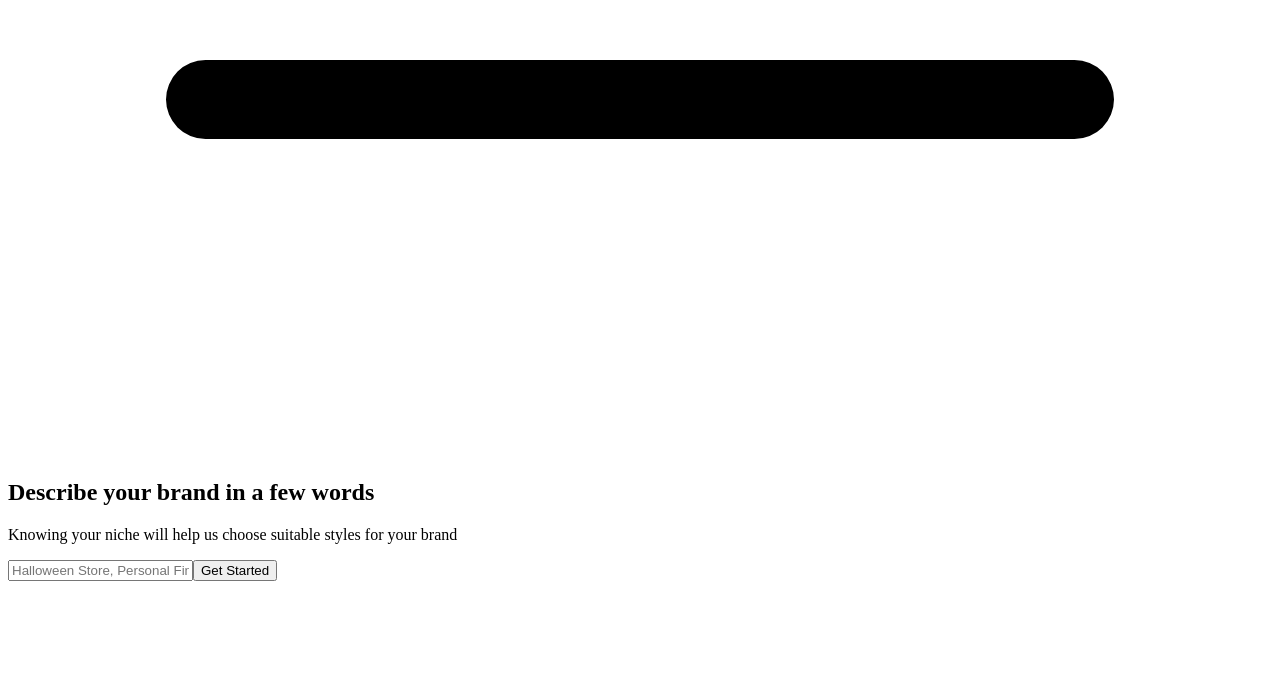
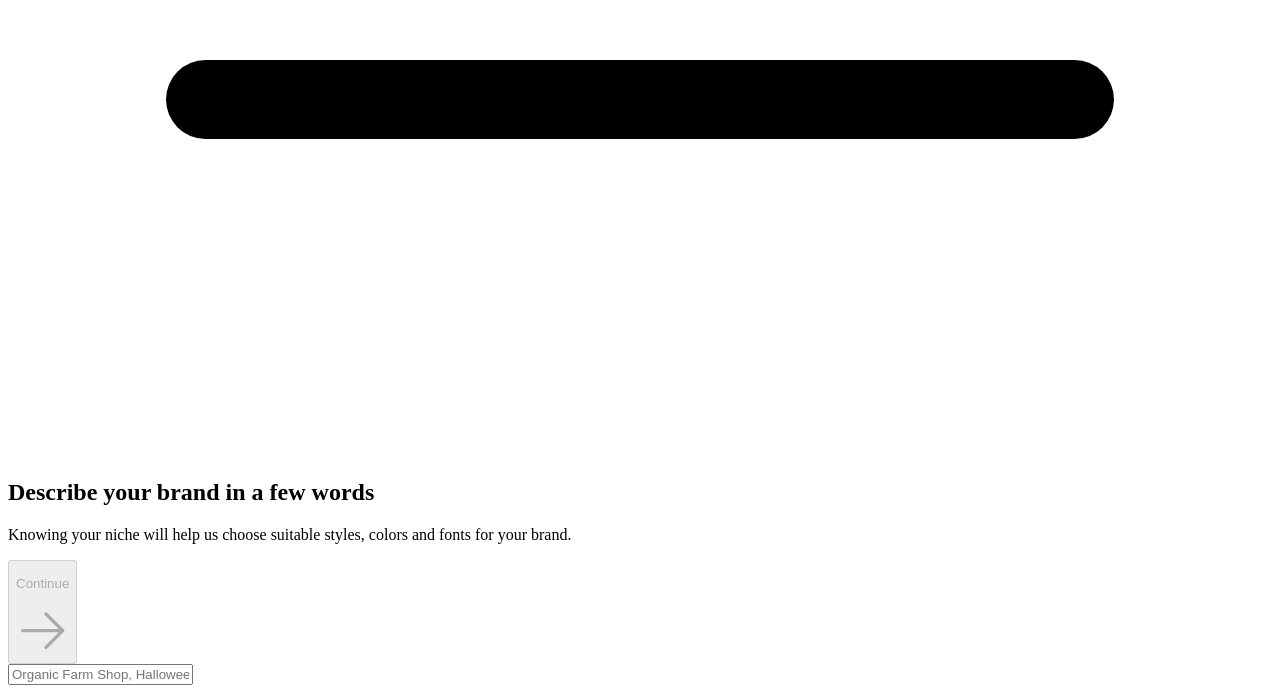
Before and after one commit to rossman22590/presto-kit, a Next.js app: page /onboarding in a window 1280 px wide. Shown: the part 1651-2344 px from the top of the page. Before the commit the page ends 2240 px from the top, so only its background shows below. Built offline with nearby package versions, Linux system fonts and the light colour scheme.

Commit message:
feat: Update onboarding page styles and layout

```diff
--- a/package.json
+++ b/package.json
@@ -9,6 +9,7 @@
     "lint": "next lint"
   },
   "dependencies": {
+    "@heroicons/react": "^2.0.17",
     "@next/font": "13.1.1",
     "@types/node": "18.11.18",
     "@types/react": "18.0.26",
--- a/src/components/DisplayText.tsx
+++ b/src/components/DisplayText.tsx
@@ -8,7 +8,7 @@ export const DisplayText = ({ heading, text }: DisplayTextProps) => {
 				<Balancer>{heading}</Balancer>
 			</h1>
 			{/* additional lg breakpoint on text resolved a visual bug with Balancer on screen resize */}
-			<p className="text-center font-Inter text-base font-normal text-presto-grey md:text-lg lg:text-xl">
+			<p className="text-center font-Inter text-base font-light text-presto-grey md:text-lg lg:text-xl">
 				<Balancer>{text}</Balancer>
 			</p>
 		</>
--- a/src/components/Form.tsx
+++ b/src/components/Form.tsx
@@ -1,14 +1,19 @@
 import type { FormProps } from "../types/Props";
 import { useForm } from "../hooks/useForm";
+import { ArrowRightIcon } from "@heroicons/react/24/outline";
 
 export const Form = ({
+	type,
 	placeholder,
 	buttonText,
 	formId,
 	submitRoute,
+	heading,
+	text,
 }: FormProps) => {
 	const { input, setInput, handleSubmit } = useForm(formId, submitRoute);
 
+	if (type === "SIMPLE") {
 		return (
 			<form
 				className="mt-4 flex w-full flex-col justify-center gap-5 md:flex-row"
@@ -28,4 +33,44 @@ export const Form = ({
 				/>
 			</form>
 		);
+	}
+
+	if (type === "ONBOARDING") {
+		return (
+			<form className="flex w-full flex-col gap-10" onSubmit={handleSubmit}>
+				{/* 1024px === max-w-5xl */}
+				<div className="flex w-[1024px] items-center justify-between">
+					<div className="flex flex-col gap-4">
+						<h1 className="text-left font-Inter text-3xl font-semibold text-black">
+							{heading}
+						</h1>
+						<p className="text-left font-Inter text-lg font-light text-presto-grey">
+							{text}
+						</p>
+					</div>
+					<button
+						type="submit"
+						className="font-regular flex cursor-pointer items-center gap-2 rounded-md bg-presto-green py-4 px-8 font-Inter text-base text-white hover:opacity-90 disabled:cursor-not-allowed disabled:opacity-70 md:text-lg"
+						tabIndex={0}
+						disabled={input.length === 0}
+						aria-disabled={input.length === 0}
+					>
+						<p>{buttonText}</p>
+						<ArrowRightIcon className="h-5 w-5" />
+					</button>
+				</div>
+
+				<input
+					type="text"
+					value={input}
+					placeholder={placeholder}
+					onChange={(e) => setInput(e.target.value)}
+					className="font-regular rounded-md bg-presto-light-grey py-5 px-7 font-Inter text-base text-presto-grey md:text-lg"
+					tabIndex={1}
+				></input>
+			</form>
+		);
+	}
+
+	return null;
 };
--- a/src/pages/index.tsx
+++ b/src/pages/index.tsx
@@ -13,6 +13,7 @@ const Home: NextPage = ({}) => {
 				your project"
 				/>
 				<Form
+					type="SIMPLE"
 					placeholder="Enter your brand name here..."
 					buttonText="Get Started"
 					formId="name"
--- a/src/pages/onboarding.tsx
+++ b/src/pages/onboarding.tsx
@@ -1,21 +1,19 @@
 import type { NextPage } from "next";
-import { DisplayText } from "../components/DisplayText";
 import { Layout } from "../components/Layout";
 import { Form } from "../components/Form";
 
 const Onboarding: NextPage = ({}) => {
 	return (
 		<Layout>
-			<section className="m-auto flex max-w-5xl flex-col items-center gap-8 pb-56">
-				<DisplayText
+			<section className="m-auto flex max-w-5xl flex-grow flex-col items-center gap-8 pt-40">
+				<Form
+					type="ONBOARDING"
+					buttonText="Continue"
+					formId="description"
+					submitRoute="starter-kits"
 					heading="Describe your brand in a few words"
-					text="Knowing your niche will help us choose suitable styles for your brand"
-				/>
-				<Form
-					placeholder="Halloween Store, Personal Finance App, Indy Music Platform... "
-					buttonText="Get Started"
-					formId="onboarding"
-					submitRoute="starter-kits"
+					text="Knowing your niche will help us choose suitable styles, colors and fonts for your brand."
+					placeholder="Organic Farm Shop, Halloween Store, Personal Finance App, Indy Music Platform... "
 				/>
 			</section>
 		</Layout>
--- a/src/types/Props.tsx
+++ b/src/types/Props.tsx
@@ -19,10 +19,13 @@ export type DisplayTextProps = {
 };
 
 export type FormProps = {
+	type: "SIMPLE" | "ONBOARDING";
 	placeholder: string;
 	buttonText: string;
 	formId: string;
-	submitRoute: string;
+	submitRoute: "onboarding" | "starter-kits";
+	heading?: string;
+	text?: string;
 };
 
 export type KitHeadingProps = {
```
Also changed, not shown: 1 other file (tests, documents, lock files or other folders). Lines whose indentation alone changed are shown as unchanged.
